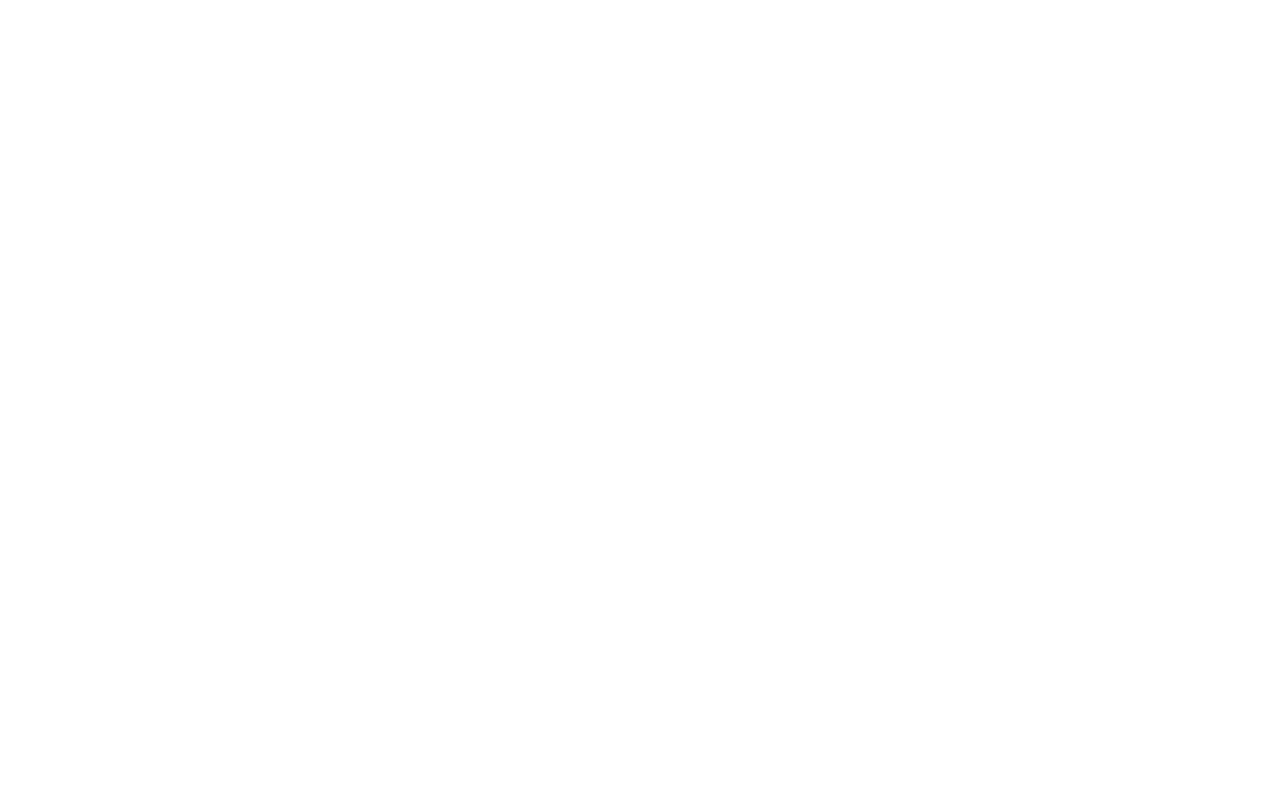
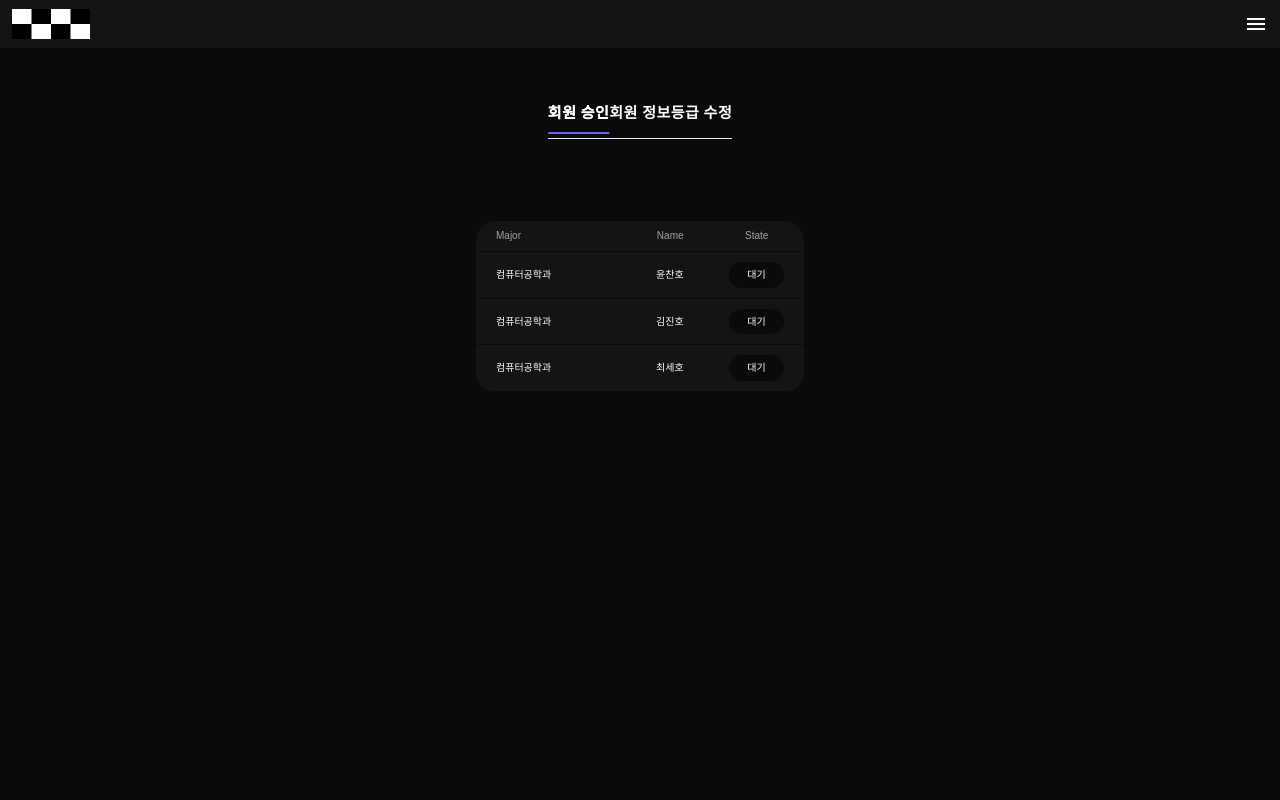
Before and after one commit to HICC-REBOOT/HICC-REBOOT-Frontend, a React (Create React App) app in the folder frontend/: page /admin/approval in a window 1280 px wide. Before the commit this address had no page. Shown: the top 800 px of the page. Built offline with nearby package versions, Linux system fonts and the light colour scheme; a web font is replaced by a local one.

Commit message:
feat: 진호가 만든 탭으로 변경

```diff
--- a/frontend/src/App.tsx
+++ b/frontend/src/App.tsx
@@ -7,6 +7,9 @@ import Home from '@pages/Home';
 import ROUTE from '@constants/route';
 import Temp from '@pages/temp/Temp';
 import { Temp1, Temp2, Temp3 } from '@components/Temp';
+import Approval from '@components/admin/Approval';
+import MemberInfo from '@components/admin/MemberInfo';
+import ChangeGrade from '@components/admin/ChangeGrade';
 
 function App() {
   const location = useLocation();
@@ -18,7 +21,11 @@ function App() {
   return (
     <Routes>
       <Route element={<Layout />}>
-        <Route path="/admin" element={<Admin />} />
+        <Route path="/admin" element={<Admin />}>
+          <Route path="approval" element={<Approval />} />
+          <Route path="info" element={<MemberInfo />} />
+          <Route path="change" element={<ChangeGrade />} />
+        </Route>
         <Route path={ROUTE.HOME} element={<Home />} />
         <Route path={ROUTE.CALENDAR} element={<Calendar />} />
         <Route path="/temp" element={<Temp />}>
--- a/frontend/src/pages/Admin/Admin.tsx
+++ b/frontend/src/pages/Admin/Admin.tsx
@@ -1,50 +1,31 @@
 /* eslint-disable no-use-before-define */
 import React from 'react';
 import styled from 'styled-components';
-import { Tabs, ConfigProvider } from 'antd';
-import type { TabsProps } from 'antd';
-import theme from '@styles/theme';
-import Approval from '@components/admin/Approval';
-import MemberInfo from '@components/admin/MemberInfo';
-import ChangeGrade from '@components/admin/ChangeGrade';
+import Tab, { TabUnit } from '@components/common/tab/Tab';
+import { Outlet, useLocation } from 'react-router-dom';
 
-const onChange = (key: string) => {
-  console.log(key);
-};
-
-const items: TabsProps['items'] = [
+const items: TabUnit[] = [
   {
-    key: '1',
+    key: 'approval',
     label: '회원 승인',
-    children: <Approval />,
   },
   {
-    key: '2',
+    key: 'info',
     label: '회원 정보',
-    children: <MemberInfo />,
   },
   {
-    key: '3',
+    key: 'change',
     label: '등급 수정',
-    children: <ChangeGrade />,
   },
 ];
 
 function Admin() {
+  const location = useLocation();
+  const path = location.pathname.split('/')[2] || items[0].key;
   return (
     <Container>
-      <ConfigProvider
-        theme={{
-          components: {
-            Tabs: {
-              itemColor: theme.colors.white,
-              horizontalItemGutter: 110,
-            },
-          },
-        }}
-      >
-        <CustomTabs defaultActiveKey="1" items={items} onChange={onChange} animated={{ inkBar: true, tabPane: true }} />
-      </ConfigProvider>
+      <Tab items={items} initkey={path} />
+      <Outlet />
     </Container>
   );
 }
@@ -61,7 +42,3 @@ const Container = styled.div`
   gap: 1.8rem;
   background-color: ${(props) => props.theme.colors.black};
 `;
-
-const CustomTabs = styled(Tabs)`
-  color: ${theme.colors.white};
-`;
```
Also changed, not shown: 1 other file (tests, documents, lock files or other folders).
